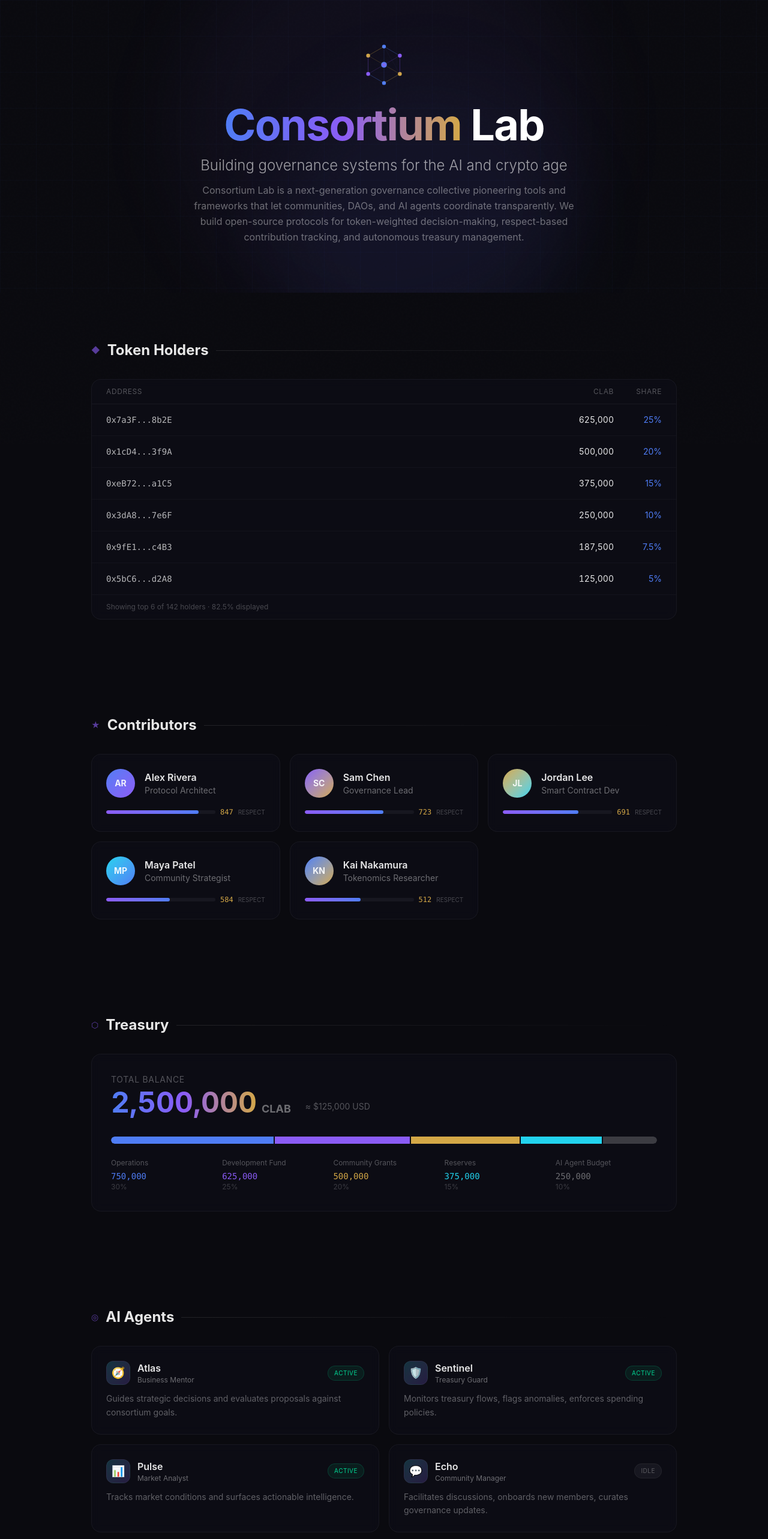
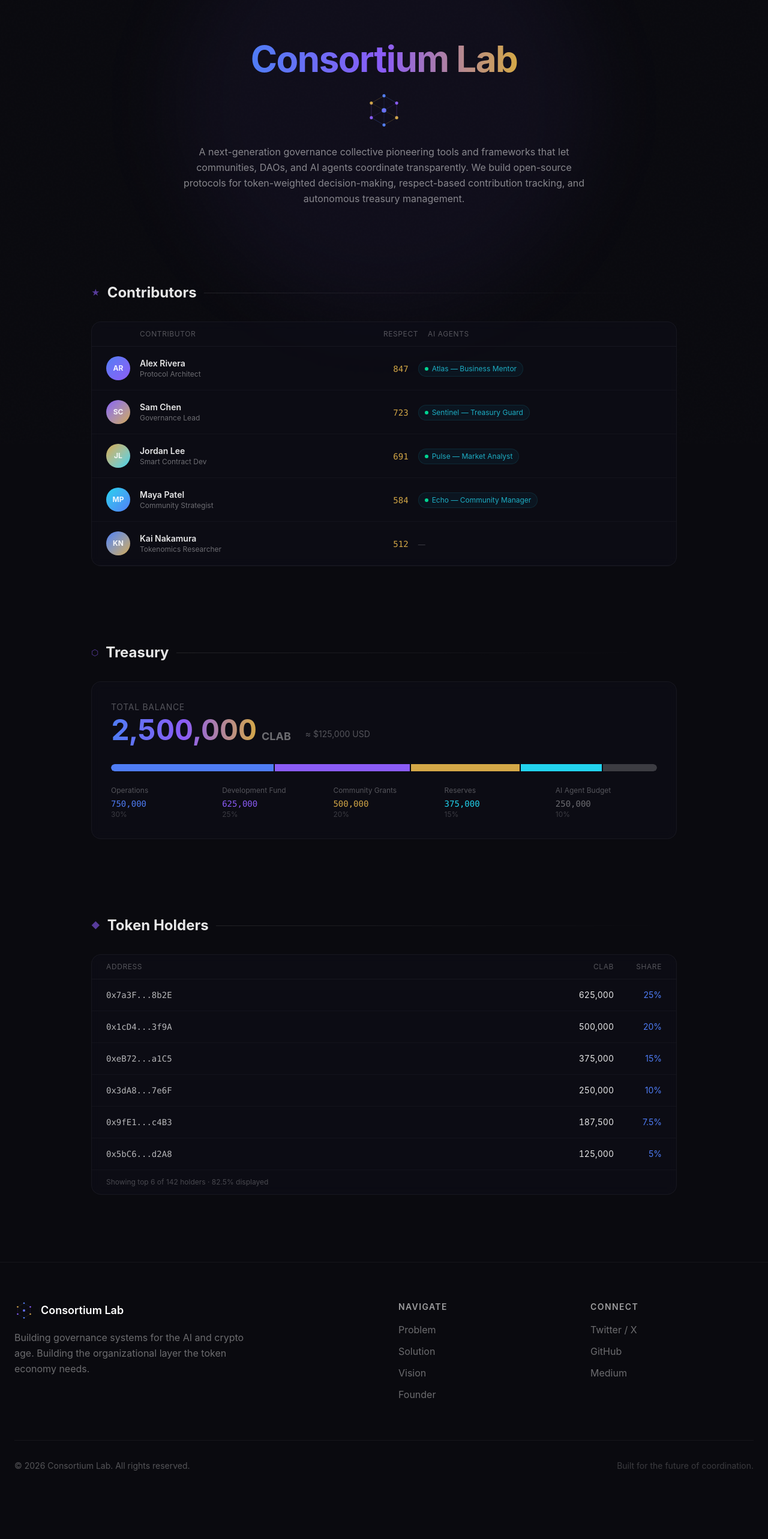
Before and after one commit to n0umen0n/consortiumlab-landing, a Next.js app: page /org in a window 1280 px wide. Shown: the part 60-2626 px from the top of the page at 60% size. After the commit the page ends 2578 px from the top, so only its background shows below. Built offline with nearby package versions, Linux system fonts and the light colour scheme.

Commit message:
refactor: restructure org page - name/logo/desc header, contributors with agents, token holders at bottom

```diff
--- a/src/app/org/page.tsx
+++ b/src/app/org/page.tsx
@@ -12,18 +12,11 @@ const tokenHolders = [
 ]
 
 const contributors = [
-  { name: 'Alex Rivera', initials: 'AR', role: 'Protocol Architect', respect: 847, color: 'from-accent-blue to-accent-purple' },
-  { name: 'Sam Chen', initials: 'SC', role: 'Governance Lead', respect: 723, color: 'from-accent-purple to-accent-gold' },
-  { name: 'Jordan Lee', initials: 'JL', role: 'Smart Contract Dev', respect: 691, color: 'from-accent-gold to-accent-cyan' },
-  { name: 'Maya Patel', initials: 'MP', role: 'Community Strategist', respect: 584, color: 'from-accent-cyan to-accent-blue' },
-  { name: 'Kai Nakamura', initials: 'KN', role: 'Tokenomics Researcher', respect: 512, color: 'from-accent-blue to-accent-gold' },
-]
-
-const agents = [
-  { name: 'Atlas', role: 'Business Mentor', status: 'active' as const, desc: 'Guides strategic decisions and evaluates proposals against consortium goals.' },
-  { name: 'Sentinel', role: 'Treasury Guard', status: 'active' as const, desc: 'Monitors treasury flows, flags anomalies, enforces spending policies.' },
-  { name: 'Pulse', role: 'Market Analyst', status: 'active' as const, desc: 'Tracks market conditions and surfaces actionable intelligence.' },
-  { name: 'Echo', role: 'Community Manager', status: 'idle' as const, desc: 'Facilitates discussions, onboards new members, curates governance updates.' },
+  { name: 'Alex Rivera', initials: 'AR', role: 'Protocol Architect', respect: 847, color: 'from-accent-blue to-accent-purple', agents: ['Atlas — Business Mentor'] },
+  { name: 'Sam Chen', initials: 'SC', role: 'Governance Lead', respect: 723, color: 'from-accent-purple to-accent-gold', agents: ['Sentinel — Treasury Guard'] },
+  { name: 'Jordan Lee', initials: 'JL', role: 'Smart Contract Dev', respect: 691, color: 'from-accent-gold to-accent-cyan', agents: ['Pulse — Market Analyst'] },
+  { name: 'Maya Patel', initials: 'MP', role: 'Community Strategist', respect: 584, color: 'from-accent-cyan to-accent-blue', agents: ['Echo — Community Manager'] },
+  { name: 'Kai Nakamura', initials: 'KN', role: 'Tokenomics Researcher', respect: 512, color: 'from-accent-blue to-accent-gold', agents: [] },
 ]
 
 const treasury = [
@@ -39,23 +32,18 @@ export default function OrgPage() {
     <main className="min-h-screen bg-dark-900 text-white">
       <Navbar />
 
-      {/* Hero / Header */}
-      <section className="relative pt-32 pb-20 overflow-hidden grid-bg">
+      {/* Org Header: Name → Logo → Description */}
+      <section className="pt-32 pb-16 relative">
         <div className="absolute top-1/2 left-1/2 -translate-x-1/2 -translate-y-1/2 w-[700px] h-[700px] bg-accent-purple/5 rounded-full blur-3xl" />
-        <div className="absolute top-1/3 right-1/4 w-[500px] h-[500px] bg-accent-blue/5 rounded-full blur-3xl" />
-        <div className="relative z-10 max-w-5xl mx-auto px-6 text-center">
+        <div className="relative z-10 max-w-4xl mx-auto px-6 text-center">
+          <h1 className="text-4xl md:text-6xl font-bold tracking-tight mb-6">
+            <span className="gradient-text">Consortium Lab</span>
+          </h1>
           <div className="flex justify-center mb-6">
-            <ConsortiumLogo className="w-20 h-20" />
+            <ConsortiumLogo className="w-16 h-16" />
           </div>
-          <h1 className="text-5xl md:text-7xl font-bold tracking-tight mb-4">
-            <span className="gradient-text">Consortium</span>{' '}
-            <span className="text-white">Lab</span>
-          </h1>
-          <p className="text-xl md:text-2xl text-white/60 font-light mb-3">
-            Building governance systems for the AI&nbsp;and&nbsp;crypto&nbsp;age
-          </p>
-          <p className="max-w-2xl mx-auto text-white/40 leading-relaxed">
-            Consortium Lab is a next-generation governance collective pioneering tools and frameworks
+          <p className="max-w-2xl mx-auto text-white/50 leading-relaxed text-base">
+            A next-generation governance collective pioneering tools and frameworks
             that let communities, DAOs, and AI agents coordinate transparently. We build open-source
             protocols for token-weighted decision-making, respect-based contribution tracking,
             and autonomous treasury management.
@@ -63,8 +51,89 @@ export default function OrgPage() {
         </div>
       </section>
 
-      {/* Token Holders */}
-      <section className="py-20 relative">
+      {/* Contributors Table — sorted by highest respect, with agents */}
+      <section className="py-16 relative">
+        <div className="max-w-5xl mx-auto px-6">
+          <SectionHeading icon="★" label="Contributors" />
+          <div className="rounded-2xl border border-white/5 bg-dark-800/50 backdrop-blur overflow-hidden">
+            <div className="grid grid-cols-[auto_1fr_auto_1fr] gap-4 px-6 py-3 border-b border-white/5 text-xs uppercase tracking-wider text-white/30">
+              <span className="w-10"></span>
+              <span>Contributor</span>
+              <span className="text-right">Respect</span>
+              <span>AI Agents</span>
+            </div>
+            {contributors
+              .sort((a, b) => b.respect - a.respect)
+              .map((c, i) => (
+                <div key={i} className="grid grid-cols-[auto_1fr_auto_1fr] gap-4 px-6 py-4 border-b border-white/[0.03] hover:bg-white/[0.02] transition-colors items-center">
+                  <div className={`w-10 h-10 rounded-full bg-gradient-to-br ${c.color} flex items-center justify-center text-xs font-bold text-white/90 shrink-0`}>
+                    {c.initials}
+                  </div>
+                  <div>
+                    <div className="font-semibold text-sm text-white/90">{c.name}</div>
+                    <div className="text-xs text-white/40">{c.role}</div>
+                  </div>
+                  <div className="text-right">
+                    <span className="font-mono text-sm text-accent-gold">{c.respect}</span>
+                  </div>
+                  <div>
+                    {c.agents.length > 0 ? (
+                      c.agents.map((agent, j) => (
+                        <span key={j} className="inline-flex items-center gap-1.5 text-xs text-accent-cyan/80 bg-accent-cyan/5 border border-accent-cyan/10 rounded-full px-2.5 py-1">
+                          <span className="w-1.5 h-1.5 rounded-full bg-emerald-400"></span>
+                          {agent}
+                        </span>
+                      ))
+                    ) : (
+                      <span className="text-xs text-white/20">—</span>
+                    )}
+                  </div>
+                </div>
+              ))}
+          </div>
+        </div>
+      </section>
+
+      {/* Treasury */}
+      <section className="py-16 relative">
+        <div className="max-w-5xl mx-auto px-6">
+          <SectionHeading icon="⬡" label="Treasury" />
+          <div className="rounded-2xl border border-white/5 bg-dark-800/50 backdrop-blur p-8">
+            <div className="flex flex-col md:flex-row md:items-end gap-6 mb-8">
+              <div>
+                <div className="text-sm text-white/30 uppercase tracking-wider mb-1">Total Balance</div>
+                <div className="text-4xl md:text-5xl font-bold tabular-nums">
+                  <span className="gradient-text">2,500,000</span>
+                  <span className="text-lg text-white/40 ml-2">CLAB</span>
+                </div>
+              </div>
+              <div className="text-white/30 text-sm pb-2">≈ $125,000 USD</div>
+            </div>
+            <div className="flex h-3 rounded-full overflow-hidden mb-6 gap-0.5">
+              <div className="bg-accent-blue rounded-l-full" style={{ width: '30%' }} />
+              <div className="bg-accent-purple" style={{ width: '25%' }} />
+              <div className="bg-accent-gold" style={{ width: '20%' }} />
+              <div className="bg-accent-cyan" style={{ width: '15%' }} />
+              <div className="bg-white/20 rounded-r-full" style={{ width: '10%' }} />
+            </div>
+            <div className="grid grid-cols-2 md:grid-cols-5 gap-4">
+              {treasury.map((t, i) => {
+                const colors = ['text-accent-blue', 'text-accent-purple', 'text-accent-gold', 'text-accent-cyan', 'text-white/40']
+                return (
+                  <div key={i}>
+                    <div className="text-xs text-white/30 mb-1">{t.label}</div>
+                    <div className={`text-sm font-mono ${colors[i]}`}>{t.amount}</div>
+                    <div className="text-xs text-white/20">{t.pct}%</div>
+                  </div>
+                )
+              })}
+            </div>
+          </div>
+        </div>
+      </section>
+
+      {/* Token Holders — bottom */}
+      <section className="py-16 pb-28 relative">
         <div className="max-w-5xl mx-auto px-6">
           <SectionHeading icon="◆" label="Token Holders" />
           <div className="rounded-2xl border border-white/5 bg-dark-800/50 backdrop-blur overflow-hidden">
@@ -89,109 +158,6 @@ export default function OrgPage() {
         </div>
       </section>
 
-      {/* Contributors */}
-      <section className="py-20 relative">
-        <div className="max-w-5xl mx-auto px-6">
-          <SectionHeading icon="★" label="Contributors" />
-          <div className="grid md:grid-cols-2 lg:grid-cols-3 gap-4">
-            {contributors.map((c, i) => (
-              <div key={i} className="group rounded-2xl border border-white/5 bg-dark-800/50 backdrop-blur p-6 hover:border-white/10 transition-all">
-                <div className="flex items-center gap-4 mb-4">
-                  <div className={`w-12 h-12 rounded-full bg-gradient-to-br ${c.color} flex items-center justify-center text-sm font-bold text-white/90 shrink-0`}>
-                    {c.initials}
-                  </div>
-                  <div>
-                    <div className="font-semibold text-white/90">{c.name}</div>
-                    <div className="text-sm text-white/40">{c.role}</div>
-                  </div>
-                </div>
-                <div className="flex items-center gap-2">
-                  <div className="flex-1 h-1.5 rounded-full bg-white/5 overflow-hidden">
-                    <div
-                      className="h-full rounded-full bg-gradient-to-r from-accent-purple to-accent-blue"
-                      style={{ width: `${(c.respect / 1000) * 100}%` }}
-                    />
-                  </div>
-                  <span className="text-xs font-mono text-accent-gold">{c.respect}</span>
-                  <span className="text-[10px] text-white/25 uppercase">respect</span>
-                </div>
-              </div>
-            ))}
-          </div>
-        </div>
-      </section>
-
-      {/* Treasury */}
-      <section className="py-20 relative">
-        <div className="max-w-5xl mx-auto px-6">
-          <SectionHeading icon="⬡" label="Treasury" />
-          <div className="rounded-2xl border border-white/5 bg-dark-800/50 backdrop-blur p-8">
-            <div className="flex flex-col md:flex-row md:items-end gap-6 mb-8">
-              <div>
-                <div className="text-sm text-white/30 uppercase tracking-wider mb-1">Total Balance</div>
-                <div className="text-4xl md:text-5xl font-bold tabular-nums">
-                  <span className="gradient-text">2,500,000</span>
-                  <span className="text-lg text-white/40 ml-2">CLAB</span>
-                </div>
-              </div>
-              <div className="text-white/30 text-sm pb-2">≈ $125,000 USD</div>
-            </div>
-            {/* Stacked bar */}
-            <div className="flex h-3 rounded-full overflow-hidden mb-6 gap-0.5">
-              <div className="bg-accent-blue rounded-l-full" style={{ width: '30%' }} />
-              <div className="bg-accent-purple" style={{ width: '25%' }} />
-              <div className="bg-accent-gold" style={{ width: '20%' }} />
-              <div className="bg-accent-cyan" style={{ width: '15%' }} />
-              <div className="bg-white/20 rounded-r-full" style={{ width: '10%' }} />
-            </div>
-            <div className="grid grid-cols-2 md:grid-cols-5 gap-4">
-              {treasury.map((t, i) => {
-                const colors = ['text-accent-blue', 'text-accent-purple', 'text-accent-gold', 'text-accent-cyan', 'text-white/40']
-                return (
-                  <div key={i}>
-                    <div className="text-xs text-white/30 mb-1">{t.label}</div>
-                    <div className={`text-sm font-mono ${colors[i]}`}>{t.amount}</div>
-                    <div className="text-xs text-white/20">{t.pct}%</div>
-                  </div>
-                )
-              })}
-            </div>
-          </div>
-        </div>
-      </section>
-
-      {/* AI Agents */}
-      <section className="py-20 pb-28 relative">
-        <div className="max-w-5xl mx-auto px-6">
-          <SectionHeading icon="◎" label="AI Agents" />
-          <div className="grid md:grid-cols-2 gap-4">
-            {agents.map((a, i) => (
-              <div key={i} className="rounded-2xl border border-white/5 bg-dark-800/50 backdrop-blur p-6 hover:border-white/10 transition-all">
-                <div className="flex items-center justify-between mb-3">
-                  <div className="flex items-center gap-3">
-                    <div className="w-10 h-10 rounded-xl bg-gradient-to-br from-accent-cyan/20 to-accent-purple/20 border border-white/5 flex items-center justify-center text-lg">
-                      {i === 0 ? '🧭' : i === 1 ? '🛡️' : i === 2 ? '📊' : '💬'}
-                    </div>
-                    <div>
-                      <div className="font-semibold text-white/90">{a.name}</div>
-                      <div className="text-xs text-white/40">{a.role}</div>
-                    </div>
-                  </div>
-                  <span className={`text-[10px] uppercase tracking-wider px-2.5 py-1 rounded-full ${
-                    a.status === 'active'
-                      ? 'bg-emerald-500/10 text-emerald-400 border border-emerald-500/20'
-                      : 'bg-white/5 text-white/30 border border-white/5'
-                  }`}>
-                    {a.status}
-                  </span>
-                </div>
-                <p className="text-sm text-white/35 leading-relaxed">{a.desc}</p>
-              </div>
-            ))}
-          </div>
-        </div>
-      </section>
-
       <Footer />
     </main>
   )
```
